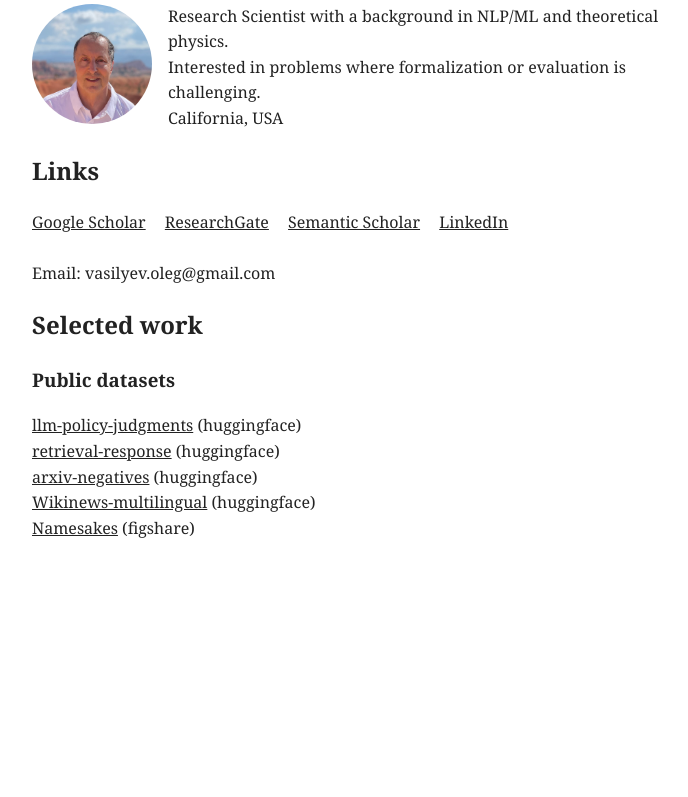
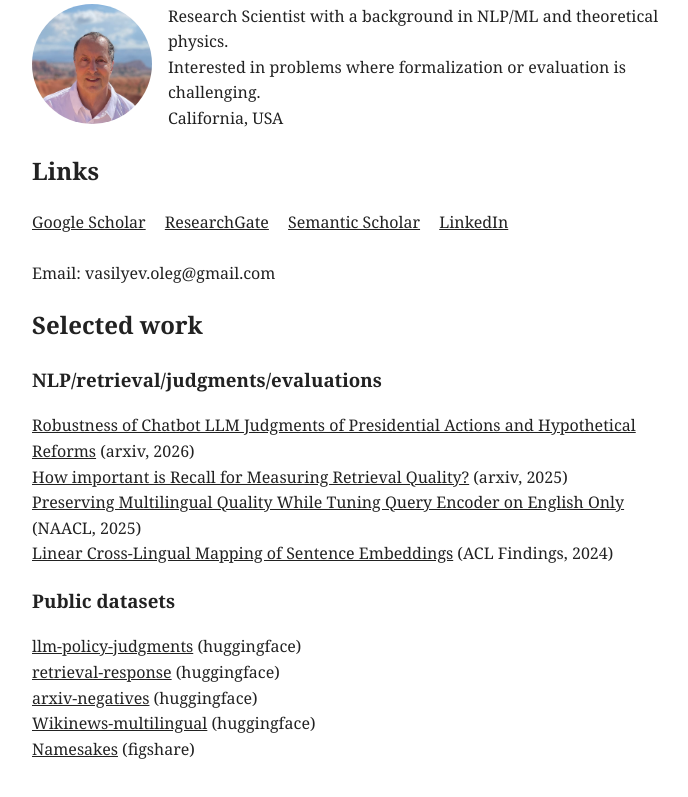
Before and after one commit to Vasilyev-Oleg/Vasilyev-Oleg.github.io, a plain HTML site: page index.html in a window 1280 px wide. Shown: the part 133-930 px from the top of the page, without its empty margins (288-976 px from the left). Before the commit the page ends 800 px from the top, so only its background shows below. Drawn offline with Linux system fonts and the light colour scheme.

Commit message:
Add selected work and public datasets sections

```diff
--- a/index.html
+++ b/index.html
@@ -43,6 +43,12 @@ Email: vasilyev.oleg@gmail.com
 </p>
 
 <h2 style="clear: both;">Selected work</h2>
+<h3 style="clear: both;">NLP/retrieval/judgments/evaluations</h3>
+<a href="https://arxiv.org/abs/2610.39398">Robustness of Chatbot LLM Judgments of Presidential Actions and Hypothetical Reforms</a> (arxiv, 2026)<br>
+<a href="https://arxiv.org/abs/2512.20854">How important is Recall for Measuring Retrieval Quality?</a> (arxiv, 2025)<br>
+<a href="https://aclanthology.org/2025.naacl-short.28/">Preserving Multilingual Quality While Tuning Query Encoder on English Only</a> (NAACL, 2025)<br>
+<a href="https://aclanthology.org/2024.findings-acl.486/">Linear Cross-Lingual Mapping of Sentence Embeddings</a> (ACL Findings, 2024)<br>
+
 <h3 style="clear: both;">Public datasets</h3>
 <p>
 <a href="https://huggingface.co/datasets/oleg-vasilyev/llm-policy-judgments">llm-policy-judgments</a> (huggingface)<br>
```
